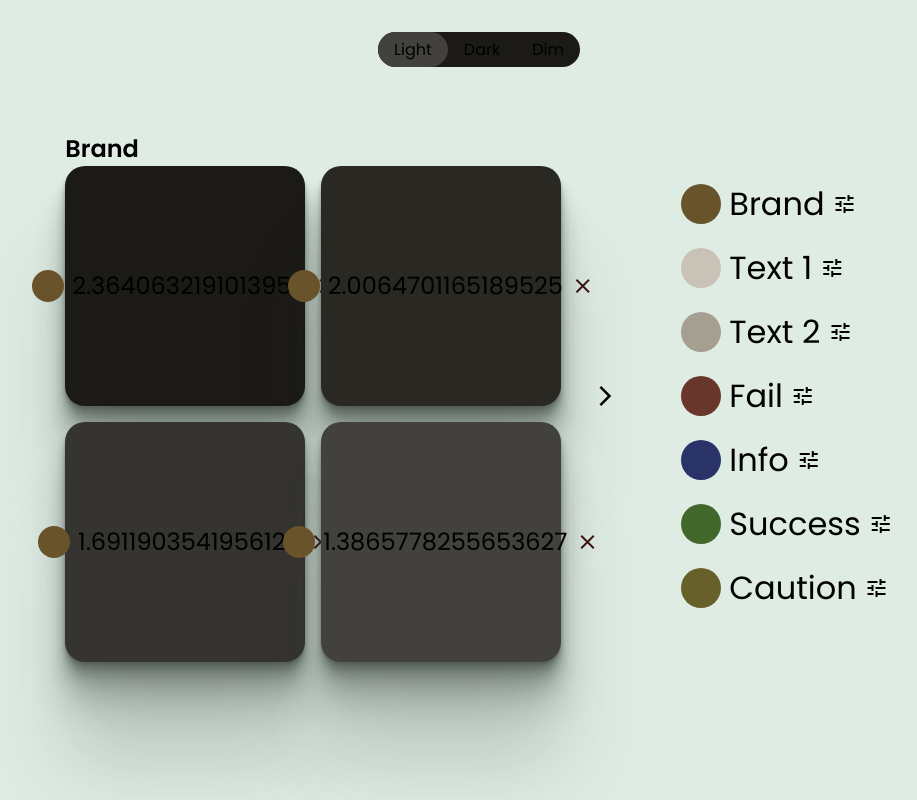
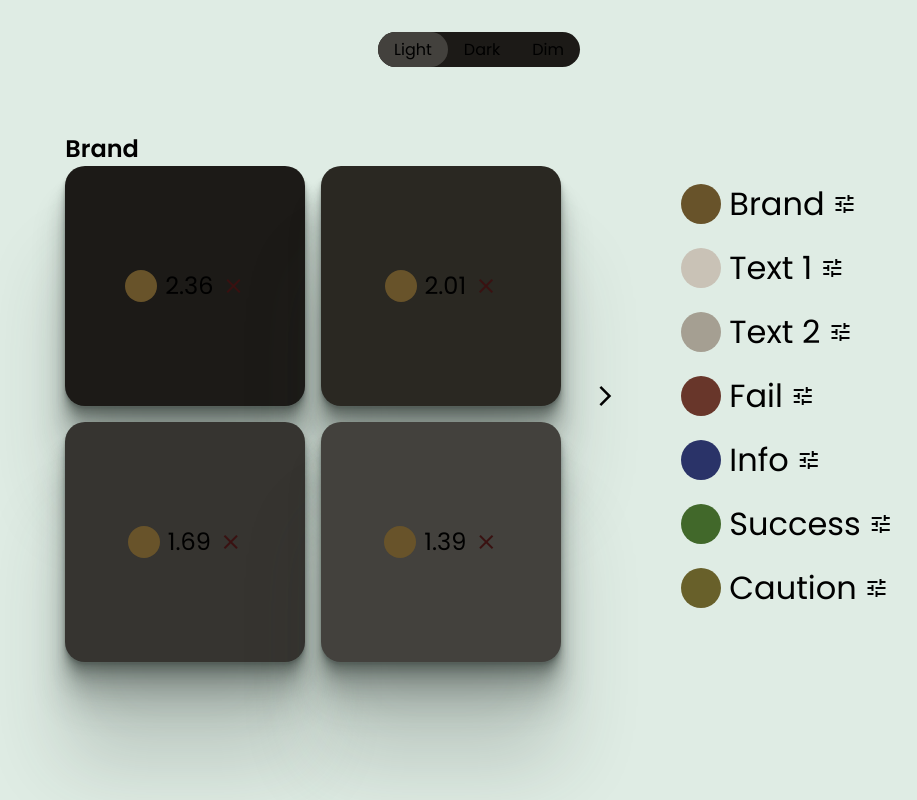
Before and after one commit to alexislopes/brandfy, a Vue app: page / in a window 1280 px wide. Shown: the whole page, without its empty margins (161-1078 px from the left). Built offline with nearby package versions, Linux system fonts and the light colour scheme.

Commit message:
upadate ContrastRatio component to work along with color store

```diff
--- a/src/components/ContrastRatio.vue
+++ b/src/components/ContrastRatio.vue
@@ -1,7 +1,7 @@
 <template>
   <div class="contrast-ratio">
     <div class="circle" :style="`background: ${color};`"></div>
-    <p>{{ ratio }}</p>
+    <p>{{ ratio.toFixed(2) }}</p>
     <span v-if="ratio >= 4.5" class="material-icons" style="color: var(--success)">
       check
     </span>
@@ -12,16 +12,13 @@
 </template>
 
 <script setup>
-import { toRefs } from 'vue';
-
-
 
 const props = defineProps({
+  foreground: String,
+  background: String,
   color: String,
   ratio: Number
 });
-
-const { color, ratio } = toRefs(props)
 
 </script>
 
```
